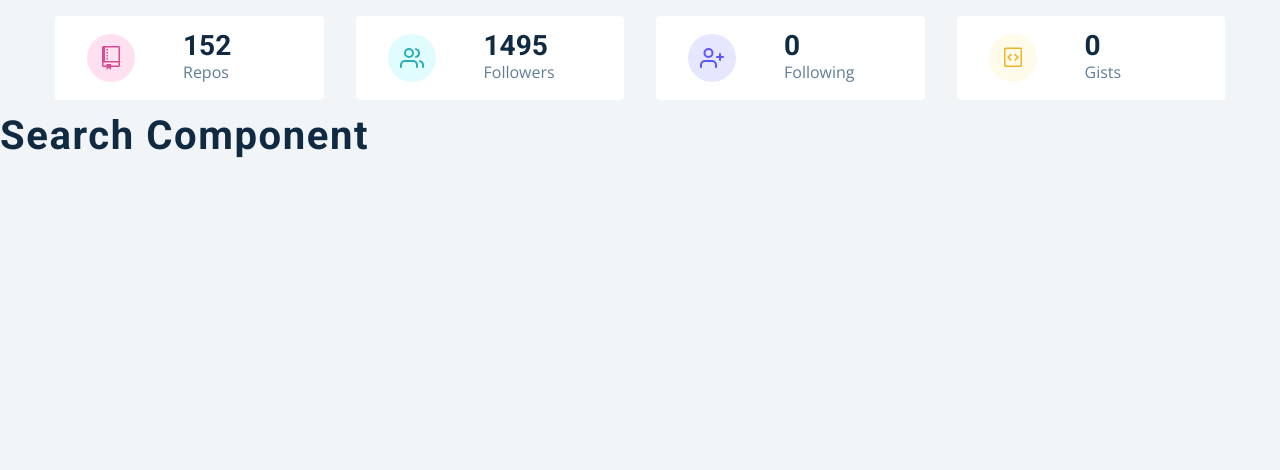
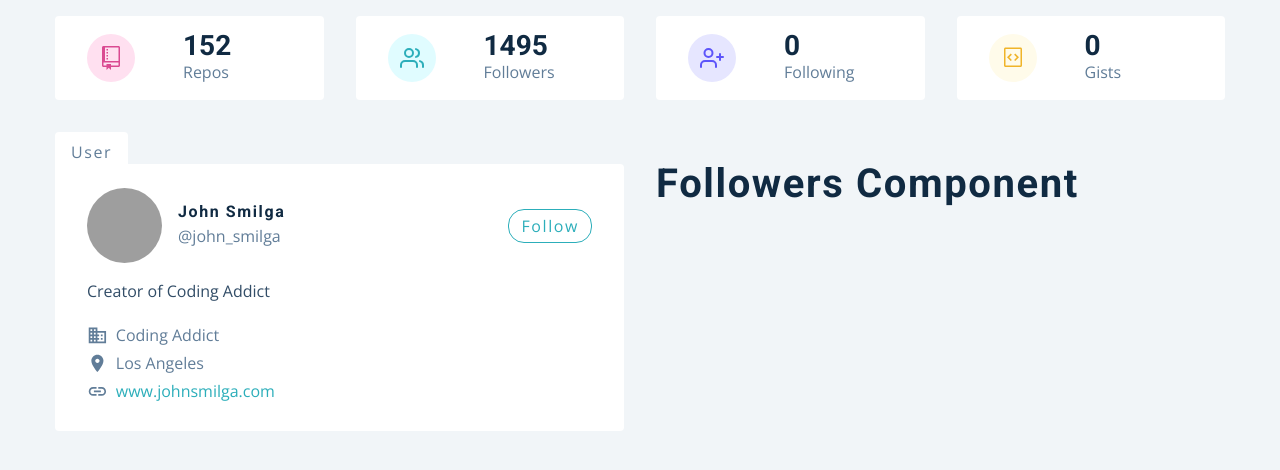
Before and after one commit to neomatrixtrilogy0/React_Search_Usernames, a React (Create React App) app: page / in a window 1280 px wide. Shown: the top 470 px of the page. Built offline with nearby package versions, Linux system fonts and the light colour scheme; grey boxes are pictures that could not be loaded.

Commit message:
Finished the Card component

```diff
--- a/src/components/Card.js
+++ b/src/components/Card.js
@@ -3,7 +3,26 @@
 import styled from 'styled-components';
 import { MdBusiness, MdLocationOn, MdLink } from 'react-icons/md';
 const Card = () => {
-  return <h2>card component</h2>;
+  const {githubUser} = React.useContext(GithubContext)
+  const {avatar_url, html_url, name, company, blog, bio, location, twitter_username} = githubUser
+  return (
+    <Wrapper>
+      <header>
+        <img src={avatar_url} alt={name} />
+        <div>
+          <h4>{name}</h4>
+          <p>@{twitter_username || 'John Doe'}</p>
+        </div>
+        <a href={html_url}>Follow</a>
+      </header>
+      <p className="bio">{bio}</p>
+      <div className='links'>
+        <p><MdBusiness />{company}</p>
+        <p><MdLocationOn />{location || 'earth'}</p>
+        <a href={`https://${blog}`}><MdLink />{blog}</a>
+      </div>
+    </Wrapper>
+  )
 };
 const Wrapper = styled.article`
   background: var(--clr-white);
--- a/src/components/User.js
+++ b/src/components/User.js
@@ -3,7 +3,14 @@
 import Card from './Card';
 import Followers from './Followers';
 const User = () => {
-  return <h2>search component</h2>;
+  return (
+    <section className="section">
+      <Wrapper className='section-center'>
+        <Card />
+        <Followers />
+      </Wrapper>
+    </section>
+  );
 };
 
 const Wrapper = styled.div`
```
